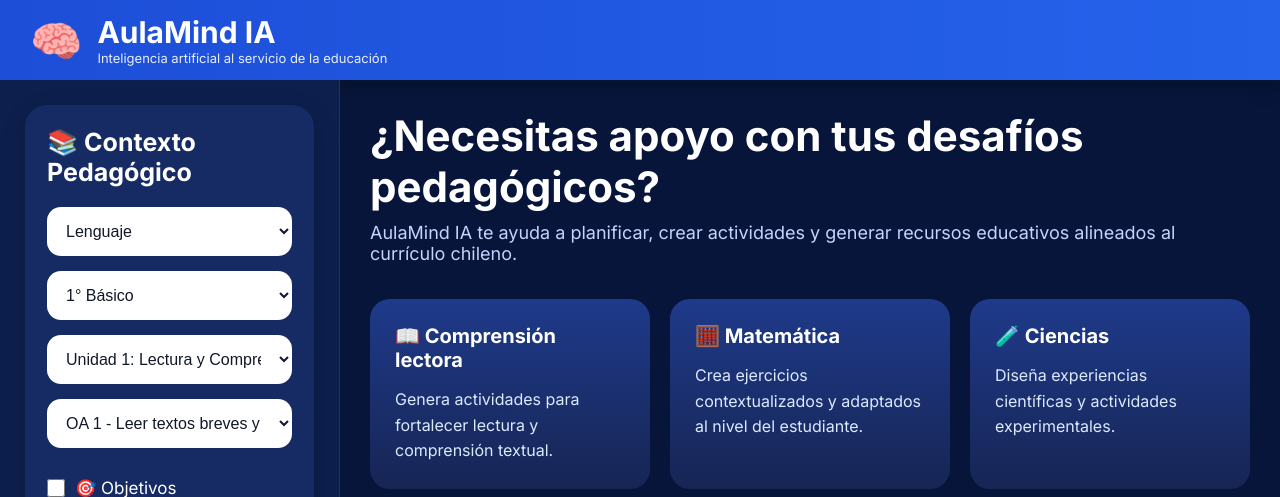
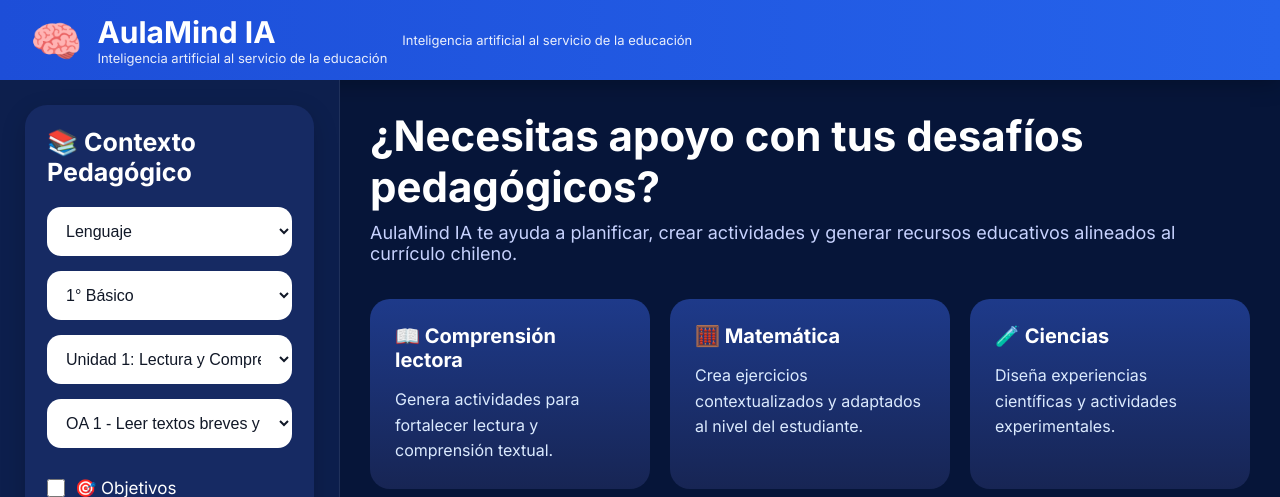
Before and after one commit to Arnaldo-hub/copiloto-docente, a Flask app: page / in a window 1280 px wide. Shown: the top 497 px of the page. Run offline with Flask 3, Linux system fonts and the light colour scheme.

Commit message:
Update app2.html

```diff
--- a/templates/app2.html
+++ b/templates/app2.html
@@ -418,6 +418,8 @@ RESPONSIVE
 
 <div class="logo">
 
+<div class="logo">
+
 <div style="font-size:42px;">
 🧠
 </div>
@@ -427,6 +429,14 @@ RESPONSIVE
 <h1>
 AulaMind IA
 </h1>
+
+<p>
+Inteligencia artificial al servicio de la educación
+</p>
+
+</div>
+
+</div>
 
 <p>
 Inteligencia artificial al servicio de la educación
```
